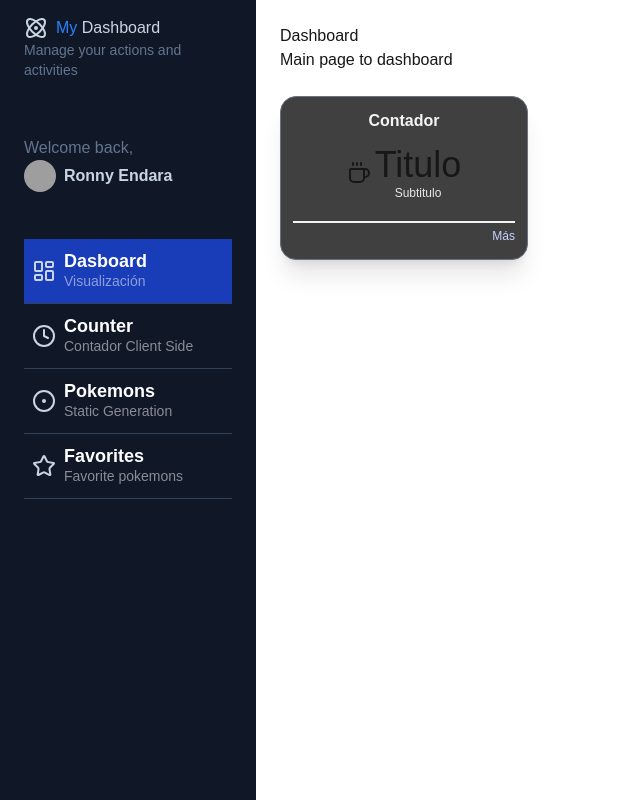
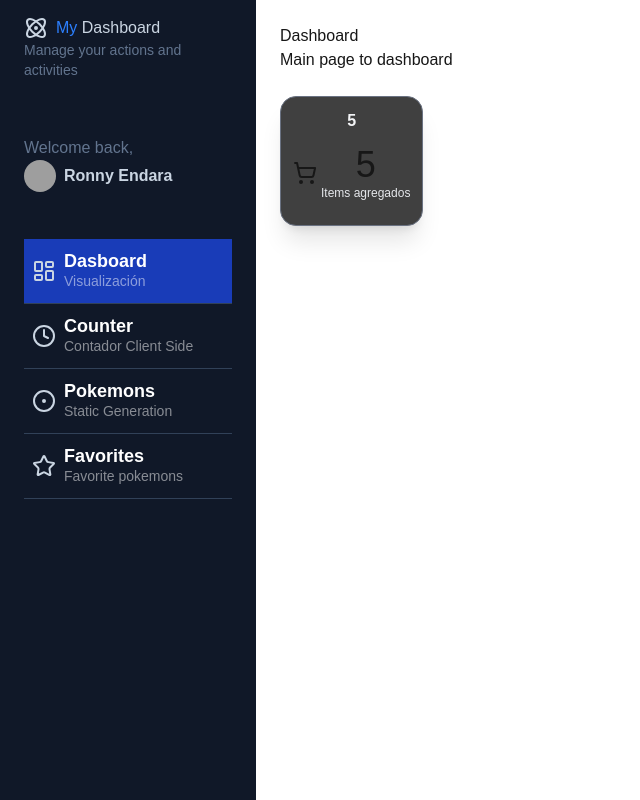
Before and after one commit to rontestdev/02-my-dashboard, a Next.js app: page /dashboard/main in a window 1280 px wide. Shown: the whole page, without its empty margins (0-640 px from the left). Built offline with nearby package versions, Linux system fonts and the light colour scheme; grey boxes are pictures that could not be loaded.

Commit message:
add: Props in SimpleWidget

```diff
--- a/app/dashboard/counter/page.tsx
+++ b/app/dashboard/counter/page.tsx
@@ -1,4 +1,4 @@
-import { SimpleCounter } from "@/shared/components/SimpleCounter"
+import { SimpleCounter } from "@/shared/components/dashboard/SimpleCounter"
 
 export const metadata = {
   title: 'Contador',
--- a/app/dashboard/main/page.tsx
+++ b/app/dashboard/main/page.tsx
@@ -1,4 +1,4 @@
-import { SimpleWidget } from "@/shared/components/SimpleWidget";
+import { WidgetsGrid } from "@/shared/components";
 
 export default function MainPage() {
   return (
@@ -8,7 +8,7 @@
         <h2>Main page to dashboard</h2>
       </header>
       <div className="flex gap-2 p-2">
-        <SimpleWidget />
+        <WidgetsGrid />
       </div>
     </section>
   )
--- a/shared/components/SimpleWidget.tsx
+++ /dev/null
@@ -1,30 +0,0 @@
-import { CoffeeIcon } from "lucide-react"
-
-
-export const SimpleWidget = () => {
-  return (
-    <div className="bg-neutral-700 shadow-xl p-3 sm:min-w-[25%] min-w-full rounded-2xl border border-gray-500 mx-2">
-      <div className="flex flex-col">
-        <div>
-          <h2 className="font-bold text-gray-100 text-center">Contador</h2>
-        </div>
-        <div className="my-3">
-          <div className="flex flex-row items-center justify-center space-x-1 ">
-            <div id="icon">
-              <CoffeeIcon />
-            </div>
-            <div id="temp" className="text-center">
-              <h4 className="text-4xl">Titulo</h4>
-              <p className="text-xs text-gray-200">Subtitulo</p>
-            </div>
-          </div>
-        </div>
-
-        <div className="w-full place-items-end text-right border-t-2 border-gray-100 mt-2">
-            <a href="#" className="text-indigo-200 text-xs font-medium">Más</a>
-        </div>
-
-      </div>
-    </div>
-  )
-}
--- a/shared/components/SimpleCounter.tsx
+++ b/shared/components/dashboard/SimpleCounter.tsx
@@ -1,7 +1,7 @@
 'use client';
 
 import { useAppDispatch, useAppSelector } from "@/store";
-import { type CounterProps } from "../hooks/useCounter";
+import { type CounterProps } from "../../hooks/useCounter";
 import { addOne, initCounterState, substractOne } from '@/store/counter/counterSlice';
 import { useEffect } from "react";
 
--- /dev/null
+++ b/shared/components/dashboard/SimpleWidget.tsx
@@ -0,0 +1,49 @@
+import Link from "next/link";
+import React from "react";
+
+interface Props {
+  title: string;
+  subtitle?: string;
+  label?: string;
+  icon?: React.ReactNode;
+  href?: string;
+}
+
+export const SimpleWidget = ({ title, subtitle, label, icon, href }: Props) => {
+  return (
+    <div className="bg-neutral-700 shadow-xl p-3 sm:min-w-[25%] min-w-full rounded-2xl border border-gray-500 mx-2">
+      <div className="flex flex-col">
+          {
+            label && (
+              <div>
+                <h2 className="font-bold text-gray-100 text-center">{title}</h2>
+              </div>
+            )
+          }
+        <div className="my-3">
+          <div className="flex flex-row items-center justify-center space-x-1 ">
+            {
+              icon && (
+                <div id="icon">
+                  {icon}
+                </div>
+              )
+            }
+            <div id="temp" className="text-center">
+              <h4 className="text-4xl">{title}</h4>
+              {subtitle && <p className="text-xs text-gray-200">{subtitle}</p>}
+            </div>
+          </div>
+        </div>
+
+        {
+          href && (
+            <div className="w-full place-items-end text-right border-t-2 border-gray-100 mt-2">
+                <Link href={href} className="text-indigo-200 text-xs font-medium">{label}</Link>
+            </div>
+          )
+        }
+      </div>
+    </div>
+  )
+}
--- /dev/null
+++ b/shared/components/dashboard/WidgetsGrid.tsx
@@ -0,0 +1,17 @@
+'use client';
+
+import { useAppSelector } from "@/store";
+import { SimpleWidget } from "./SimpleWidget";
+import { ShoppingCartIcon } from 'lucide-react';
+
+export const WidgetsGrid = () => {
+
+  const isCart = useAppSelector(state => state.counter.count);
+
+  return (
+    <div className="flex flex-wrap items-center justify-center gap-4">
+      <SimpleWidget title={isCart.toString()} subtitle={"Items agregados"} label="Contador" icon={<ShoppingCartIcon />} />
+      {/* <SimpleWidget /> */}
+    </div>
+  )
+}
--- a/shared/components/Sidebar.tsx
+++ b/shared/components/sidebar/Sidebar.tsx
@@ -1,7 +1,7 @@
 import { Atom, CircleDotIcon, ClockIcon, LayoutDashboardIcon, StarIcon } from "lucide-react";
 import Image from "next/image";
 import { SidebarMenuItem } from "./SidebarMenuItem";
-import { MenuItem } from "../interfaces/menu";
+import { MenuItem } from "../../interfaces/menu";
 
 const menuItems: MenuItem[] = [
   {
--- a/shared/components/SidebarMenuItem.tsx
+++ b/shared/components/sidebar/SidebarMenuItem.tsx
@@ -1,7 +1,7 @@
 'use client';
 
 import Link from "next/link";
-import { MenuItem } from "../interfaces/menu";
+import { MenuItem } from "../../interfaces/menu";
 import clsx from "clsx";
 import { usePathname } from "next/navigation";
 
```
Also changed, not shown: shared/components/index.ts (+5 -3 lines).
